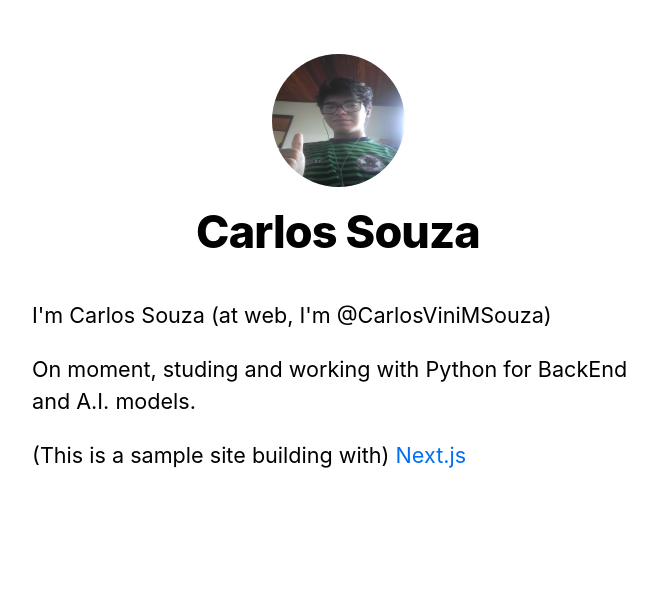
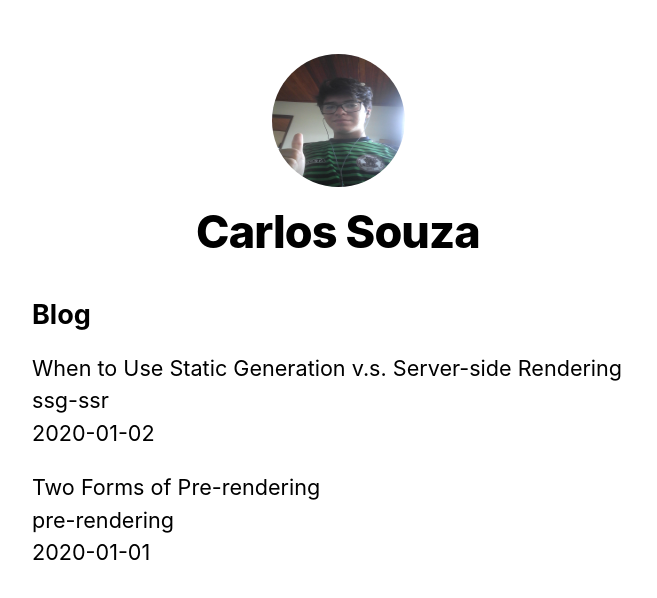
Before and after one commit to CarlosViniMSouza/nextjs-blog-template, a Next.js app in the folder nextjs-blog/: page / in a window 1280 px wide. Shown: the top 598 px of the page, without its empty margins (302-959 px from the left). Built offline with nearby package versions, Linux system fonts and the light colour scheme.

Commit message:
Next Top.: some tips for using getStaticProps | Lets go to university

```diff
--- a/nextjs-blog/pages/index.js
+++ b/nextjs-blog/pages/index.js
@@ -1,23 +1,37 @@
-import Head from 'next/head'
-import Layout, { siteTitle } from '../components/layout'
+import Layout from '../components/layout'
 import utilStyles from '../styles/utils.module.css'
+import { getSortedPosts } from '../lib/posts'
 
-export default function Home() {
+export default function Home({ allPosts }) {
   return (
     <Layout home>
-      <Head>
-        <title>{siteTitle}</title>
-      </Head>
-      <section className={utilStyles.headingMd}>
-        <p>I'm Carlos Souza (at web, I'm @CarlosViniMSouza)</p>
-        <p>
-          On moment, studing and working with Python for BackEnd and A.I. models.
-        </p>
-        <p>
-          (This is a sample site building with) {' '}
-          <a href="https://nextjs.org/learn"> Next.js </a>
-        </p>
+      {/* Keep the existing code here */}
+
+      {/* Add this <section> tag below the existing <section> tag */}
+
+      <section className={`${utilStyles.headingMd} ${utilStyles.padding1px}`}>
+        <h2 className={utilStyles.headingLg}>Blog</h2>
+        <ul className={utilStyles.list}>
+          {allPosts.map(({ id, date, title }) => (
+            <li className={utilStyles.listItem} key={id}>
+              {title}
+              <br />
+              {id}
+              <br />
+              {date}
+            </li>
+          ))}
+        </ul>
       </section>
     </Layout>
   )
 }
+
+export async function getStaticProps() {
+  const allPosts = getSortedPosts()
+  return {
+    props: {
+      allPosts
+    }
+  }
+}
```
Also changed, not shown: 1 other file (tests, documents, lock files or other folders).
